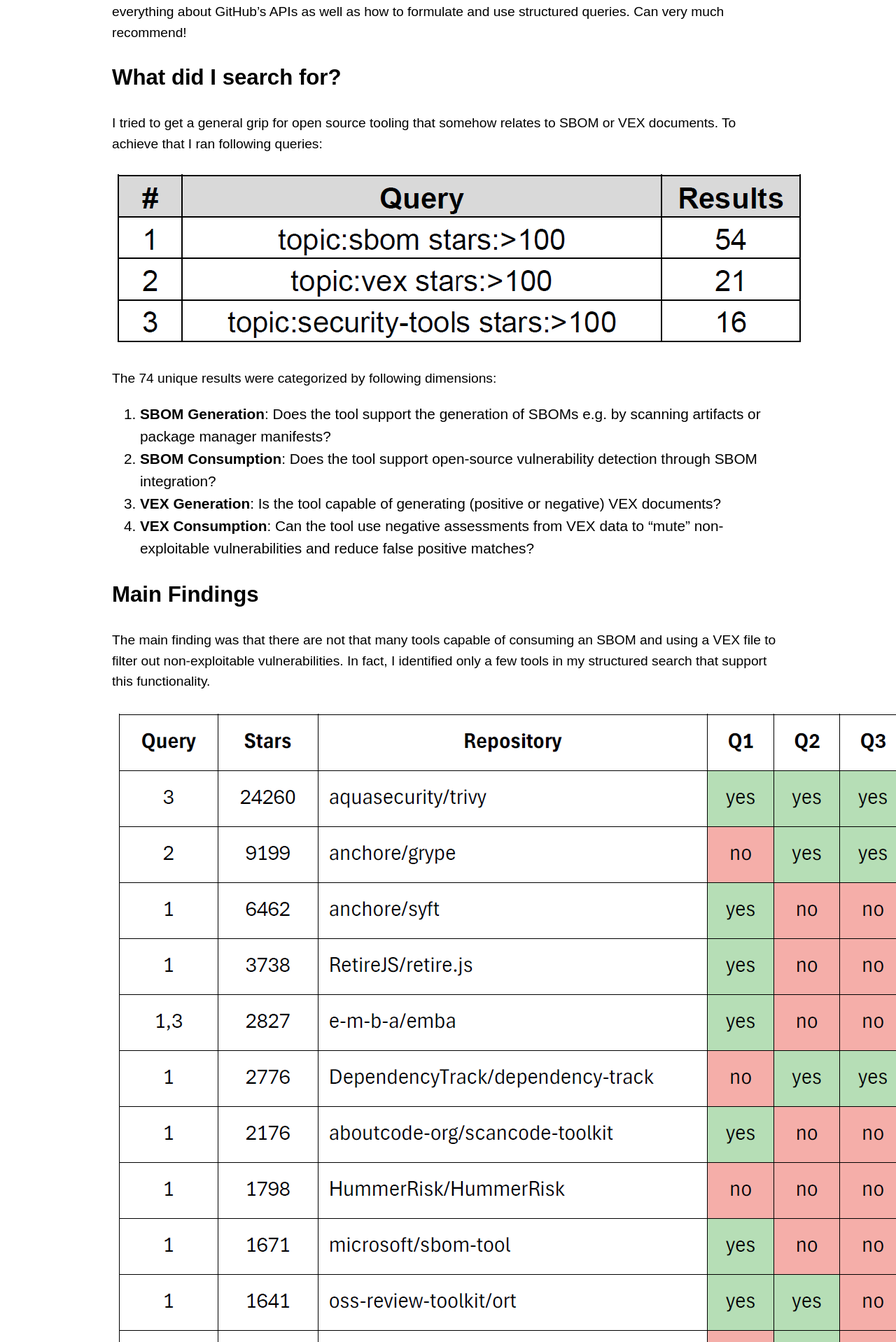
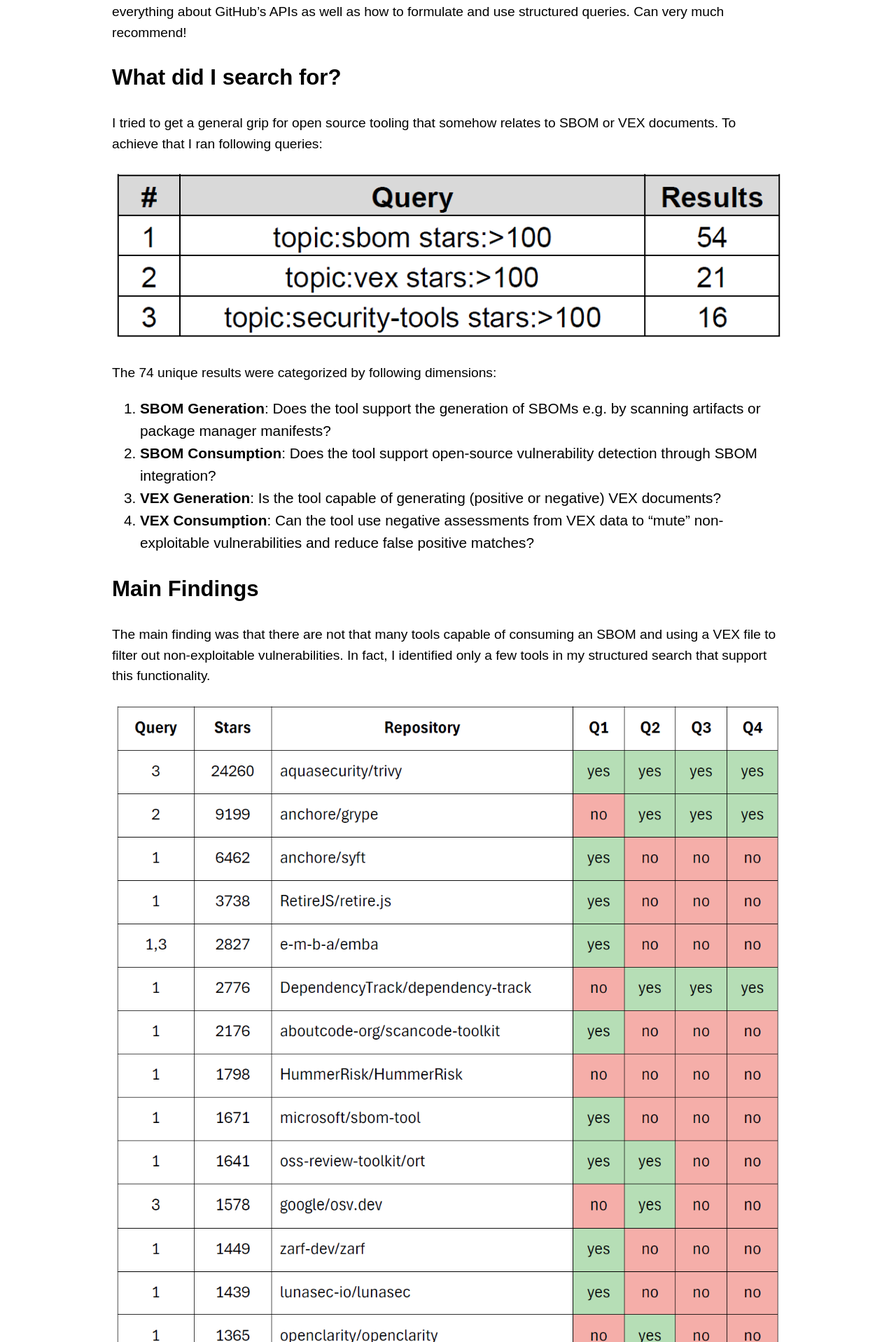
Before and after one commit to RingoDev/ringodev.github.io, a Jekyll site: the page built from blog/_posts/2025-02-18-os-sca-tooling-for-sboms-and-vex-on-github.md, in a window 1280 px wide. Shown: the part 385-2303 px from the top of the page at 70% size. Built offline with Jekyll 4.4.1, drawn with Linux system fonts in a browser that asks for light colours; comment, search, counter and statistics services are not loaded.

Commit message:
fix image inclusion

```diff
--- a/blog/assets/css/styles.css
+++ b/blog/assets/css/styles.css
@@ -61,6 +61,10 @@ a:hover {
 p {
     font-size: 1.2rem;
     margin: 10px 0 20px;
+}
+
+p > img {
+    max-width: 100%;
 }
 
 table {
```
